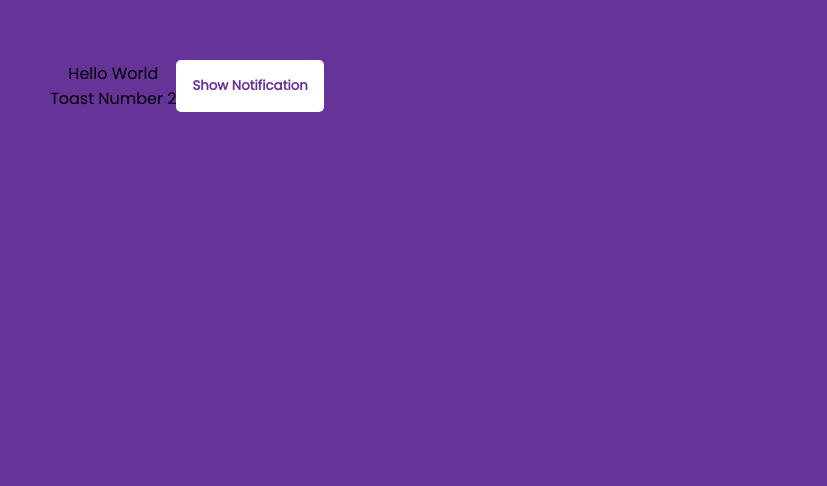
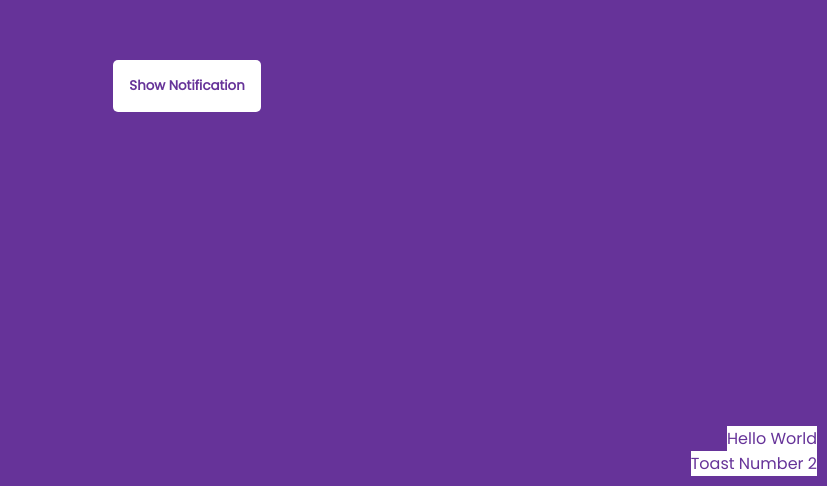
Before and after one commit to Archanach707/Toast-Notification, a plain HTML site: page index.html in a window 1280 px wide. Shown: the part 314-800 px from the top of the page, without its empty margins (453-1280 px from the left). Drawn offline with Linux system fonts and the light colour scheme.

Commit message:
1. applying css property on toast

```diff
--- a/assets/style.css
+++ b/assets/style.css
@@ -35,6 +35,17 @@ body {
   transform: scale(0.98);
 }
 
-#toast {
+#toasts {
+  position: fixed;
+  bottom: 10px;
+  right: 10px;
+  display: flex;
+  flex-direction: column;
+  align-items: flex-end;
+}
+
+.toast {
+  background-color: #fff;
+  color: rebeccapurple;
 
 }
```
